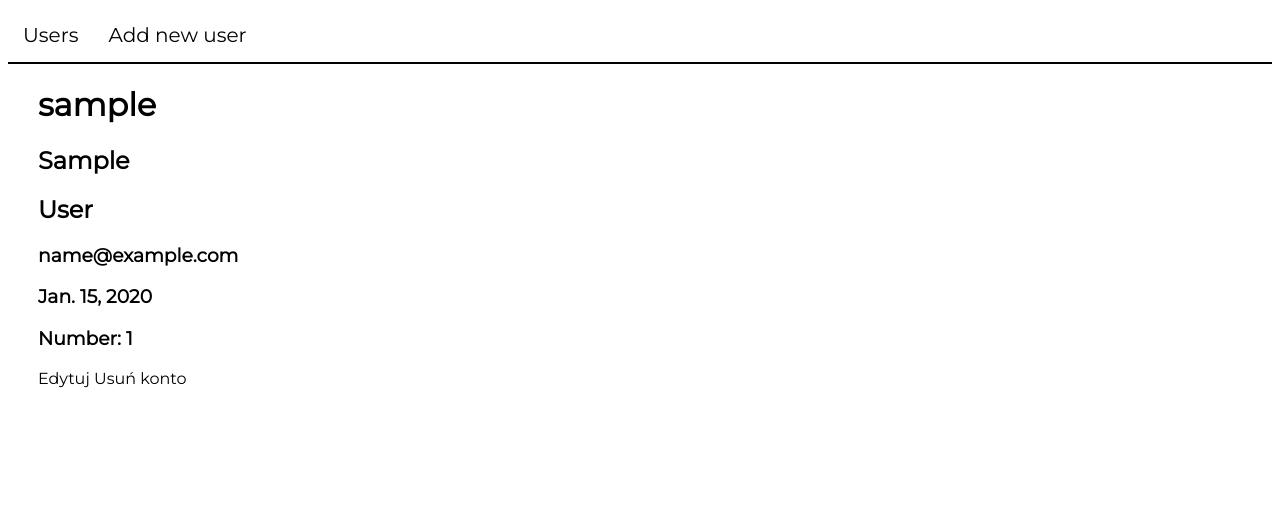
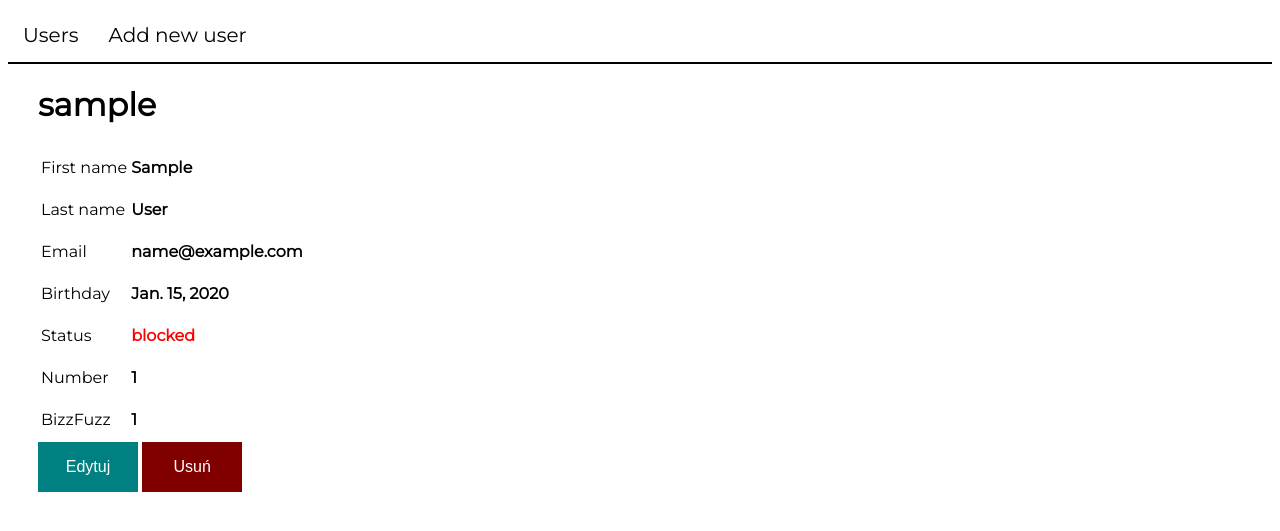
Before and after one commit to bartosz-jastrzebski/DjangoTask, a Django app: a page that uses accounts/templates/accounts/detail.html in a window 1280 px wide. Shown: the top 531 px of the page. Run offline with Django 3.2, Linux system fonts and the light colour scheme; tables that the repository leaves empty hold one stand-in row (values such as "Sample post").

Commit message:
Updated CSS and templates

```diff
--- a/accounts/templates/accounts/detail.html
+++ b/accounts/templates/accounts/detail.html
@@ -1,13 +1,45 @@
 {% extends 'base.html' %}
+{% load accounts_tags %}
 {% block title %}User Info{% endblock %}
 
 {% block content %}
 <h1>{{ user.username }}</h1>
-<h2>{{ user.first_name }}</h2>
-<h2>{{ user.last_name}}</h2>
-<h3>{{ user.email }}</h3>
-<h3>{{ user.birthday }}</h3>
-<h3>Number: {{ user.number }}</h3>
-<a href="{% url 'accounts:edit' user.username %}">Edytuj</a>
-<a href="{% url 'accounts:delete' user.username %}">Usuń konto</a>
+
+<table class="user-info">
+    <tr>
+        <td>First name</td>
+        <td><strong>{{ user.first_name }}</strong></td>
+    </tr>
+    <tr>
+        <td>Last name</td>
+        <td><strong>{{ user.last_name }}</strong></td>
+    </tr>
+    <tr>
+        <td>Email</td>
+        <td><strong>{{ user.email }}</strong></td>
+    </tr>
+    <tr>
+        <td>Birthday</td>
+        <td><strong>{{ user.birthday }}</strong></td>
+    </tr>
+    <tr>
+        <td>Status</td>
+        <td><strong class="status">{% is_allowed user %}</strong></td>
+    </tr>
+    <tr>
+        <td>Number</td>
+        <td><strong>{{ user.number }}</strong></td>
+    </tr>
+    <tr>
+        <td>BizzFuzz</td>
+        <td><strong>{% bizzfuzz user.number %}</strong></td>
+    </tr>
+</table>
+
+<a href="{% url 'accounts:edit' user.username %}">
+    <button id="edit">Edytuj</button>
+</a>
+<a href="{% url 'accounts:delete' user.username %}">
+    <button id="delete">Usuń</button>
+</a>
 {% endblock %}
--- a/common/static/css/main.css
+++ b/common/static/css/main.css
@@ -28,11 +28,19 @@ body {
   font-size: 20px;
 }
 
+#report {
+  text-decoration: underline;
+  -webkit-text-decoration-color: grey;
+          text-decoration-color: grey;
+}
+
 .container {
   margin: 0 30px 0 30px;
 }
 
-.wrapper {
+.person {
+  padding: 6px;
+  margin: 10px;
   display: -webkit-box;
   display: -ms-flexbox;
   display: flex;
@@ -41,9 +49,35 @@ body {
           justify-content: space-between;
 }
 
-.person {
-  padding: 6px;
-  -ms-flex-preferred-size: 20vw;
-      flex-basis: 20vw;
+.person .username {
+  text-decoration: underline;
+}
+
+.person > * {
+  display: inline-block;
+}
+
+.user-info tr {
+  height: 40px;
+}
+
+button {
+  height: 50px;
+  width: 100px;
+  font-size: 16px;
+  border: none !important;
+  color: white;
+}
+
+#save {
+  background: darkgreen;
+}
+
+#edit {
+  background: teal;
+}
+
+#delete {
+  background: maroon;
 }
 /*# sourceMappingURL=main.css.map */
--- a/common/static/css/main.scss
+++ b/common/static/css/main.scss
@@ -25,18 +25,55 @@ body {
     }
 }
 
+#report {
+    text-decoration: underline;
+    text-decoration-color: grey;
+}
+
 .container {
     margin: 0 30px 0 30px;
 }
 
-.wrapper {
-    display:flex;
+// .wrapper {
+//     display:flex;
+// }
+
+.person {
+    padding: 6px;
+    margin: 10px;
+    display: flex;
     justify-content: space-between;
+    .username {
+        text-decoration:underline;
+    }
+    & > *{
+        display: inline-block;
+    }
 }
 
-.person {
-    // border-left: 2px solid darkgoldenrod;
-    padding: 6px;
-    // margin: 10px;
-    flex-basis: 20vw;
+.user-info {
+    tr {
+        height: 40px;
+    }
+
 }
+
+button {
+    height: 50px;
+    width: 100px;
+    font-size: 16px;
+    border: none !important;
+    color: white;
+}
+
+#save {
+    background: darkgreen;
+}
+
+#edit {
+    background: teal;
+}
+
+#delete {
+    background: maroon;
+}
```
Also changed, not shown: accounts/templates/accounts/add_user.html (+26 -2 lines), accounts/templates/accounts/delete_user.html (+6 -4 lines), accounts/templates/accounts/edit_user.html (+30 -2 lines), accounts/templates/accounts/list.html (+5 -4 lines), 1 other file.
